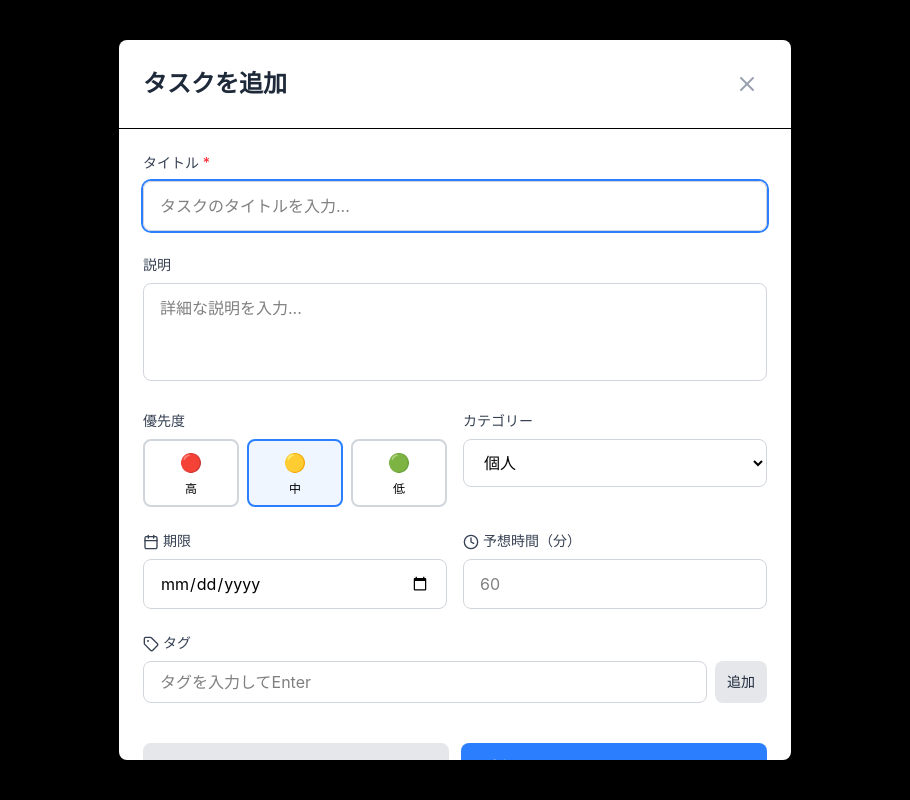
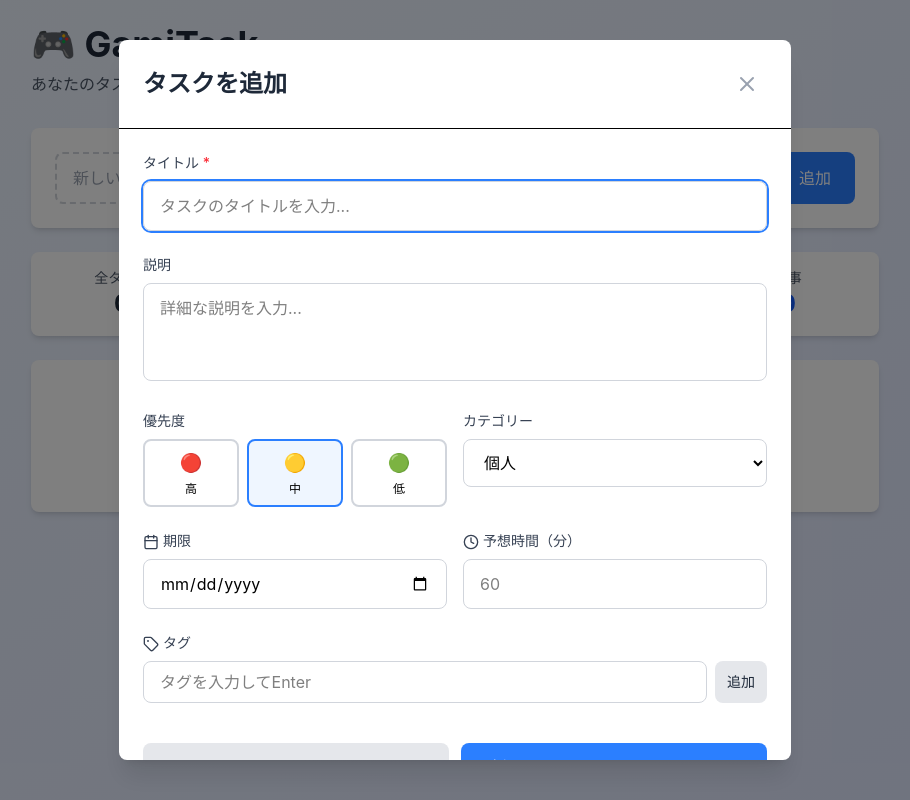
Before and after one commit to techtech0521/todo-app, a React (Vite) app: page / in a window 1280 px wide. Both pictures are taken after a click on the button "追加". Shown: the whole page, without its empty margins (185-1095 px from the left). Built offline with nearby package versions, Linux system fonts and the light colour scheme.

Commit message:
Tailwind v4.0のopacity 記法に修正

```diff
--- a/src/components/common/Modal.tsx
+++ b/src/components/common/Modal.tsx
@@ -40,7 +40,7 @@ const Modal: React.FC<ModalProps> = ({ isOpen, onClose, title, children }) => {
     <div className="fixed inset-0 z-50 flex items-center justify-center">
       {/* オーバーレイ */}
       <div
-        className="absolute inset-0 bg-black bg-opacity-50 transition-opacity"
+        className="absolute inset-0 bg-black/50 transition-opacity"
         onClick={onClose}
       />
 
```
